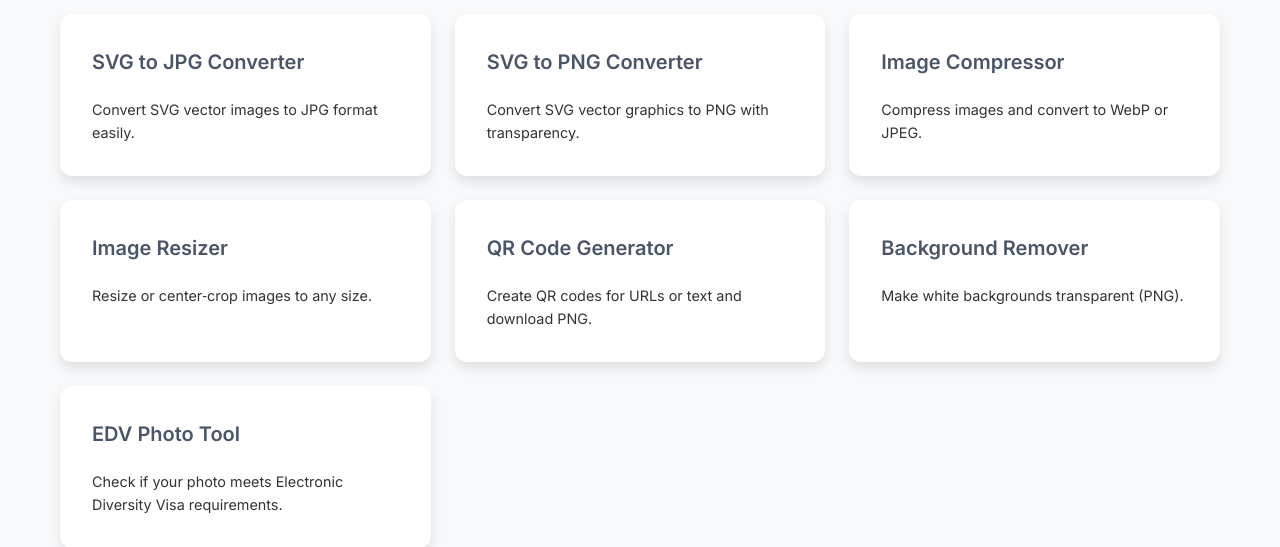
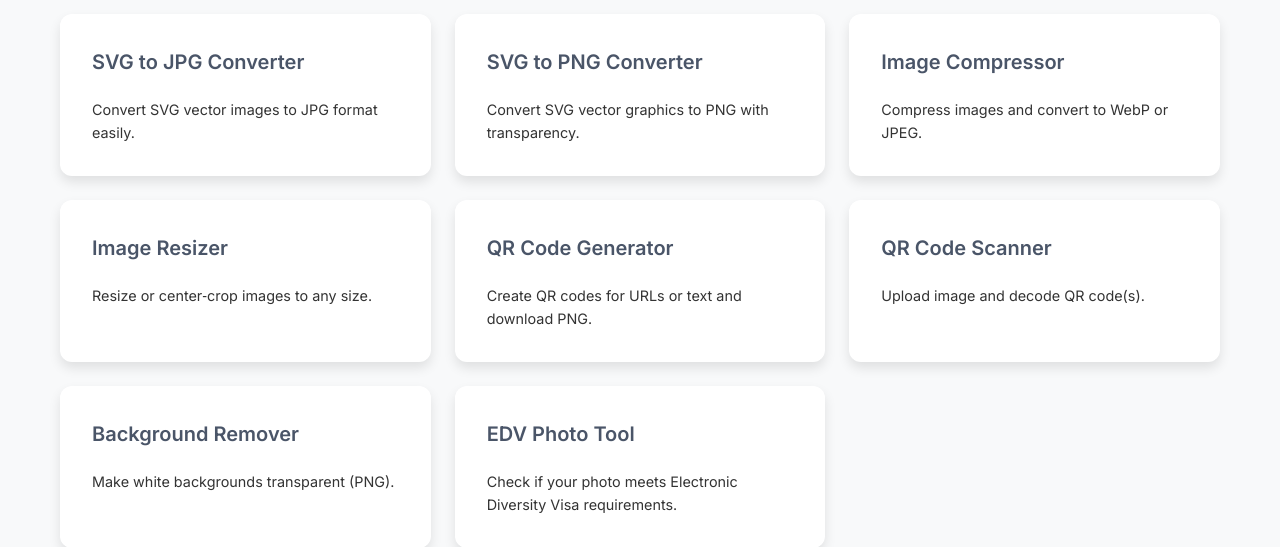
Before and after one commit to shubraj/app.shubraj.com, a Django app: page / in a window 1280 px wide. Shown: the part 2215-2762 px from the top of the page. Run offline with Django 5.2, Linux system fonts and the light colour scheme.

Commit message:
feat: add password entropy meter and fix pool calc; style dropdowns; misc tools

```diff
--- a/backend/app/templates/app/index.html
+++ b/backend/app/templates/app/index.html
@@ -160,6 +160,10 @@
                 <h3>QR Code Generator</h3>
                 <p>Create QR codes for URLs or text and download PNG.</p>
             </a>
+            <a href="{% url 'app_app:qr_code_scanner' %}" class="tool-card" title="Free QR Code Scanner">
+                <h3>QR Code Scanner</h3>
+                <p>Upload image and decode QR code(s).</p>
+            </a>
             <a href="{% url 'app_app:image_background_remover' %}" class="tool-card" title="Free Image Background Remover">
                 <h3>Background Remover</h3>
                 <p>Make white backgrounds transparent (PNG).</p>
--- a/backend/app/urls.py
+++ b/backend/app/urls.py
@@ -4,7 +4,7 @@ from .views import (
     Base64Encoder,BcryptGenerator,CloudflareEmailDecoder,ColorConverter,CSSBeautifier,
     EmailChecker,ImageColorPicker,IPaddressLookup,JSONBeautifier,MarkdownEditor,
     MD5Generator,RandomPasswordGenerator,SHAGenerator,SVGtoJPG,SVGtoPNG,
-    WhatIsMyHeaders,WordCounter,PrivacyPolicy,TermsAndConditions,DVPhotoTool,ImageCompressor,ImageResizer,URLEncoderDecoder,JWTDecoder,UUIDULIDGenerator,UnixTimestampConverter,RegexTester,TextDiffChecker,QRCodeGenerator,MarkdownHtmlConverter,ImageBackgroundRemover,CSVJSONConverter,CaseConverter,PasswordEntropy
+    WhatIsMyHeaders,WordCounter,PrivacyPolicy,TermsAndConditions,DVPhotoTool,ImageCompressor,ImageResizer,URLEncoderDecoder,JWTDecoder,UUIDULIDGenerator,UnixTimestampConverter,RegexTester,TextDiffChecker,QRCodeGenerator,MarkdownHtmlConverter,ImageBackgroundRemover,CSVJSONConverter,CaseConverter,PasswordEntropy,QRCodeScanner
 )
 
 app_name = "app_app"
@@ -31,6 +31,7 @@ urlpatterns = [
     path("csv-json-converter/",CSVJSONConverter.as_view(),name="csv_json_converter"),
     path("case-converter/",CaseConverter.as_view(),name="case_converter"),
     path("password-entropy/",PasswordEntropy.as_view(),name="password_entropy"),
+    path("qr-code-scanner/",QRCodeScanner.as_view(),name="qr_code_scanner"),
     path("svg-to-jpg/",SVGtoJPG.as_view(),name="svg_to_jpg"),
     path("sha-generator/",SHAGenerator.as_view(),name="sha_generator"),
     path("random-password-generator/",RandomPasswordGenerator.as_view(),name="random_password_generator"),
--- a/backend/app/views.py
+++ b/backend/app/views.py
@@ -8,7 +8,7 @@ from .utils.dv_tools import process_dv_image
 from django.conf import settings
 from pathlib import Path
 from .utils.image_tools import compress_image_to_target, resize_or_crop_image, remove_background_whiteish, remove_background_ai
-from .utils.qr_tools import generate_qr_png
+from .utils.qr_tools import generate_qr_png, decode_qr_image
 
 class HomePageView(TemplateView):
 
@@ -328,3 +328,23 @@ class CaseConverter(TemplateView):
 
 class PasswordEntropy(TemplateView):
     template_name = "app/password-entropy.html"
+
+class QRCodeScanner(View):
+    template_name = "app/qr-code-scanner.html"
+
+    def get(self, request):
+        return render(request, self.template_name)
+
+    def post(self, request, *args, **kwargs):
+        image_file = request.FILES.get('image')
+        if not image_file:
+            return render(request, self.template_name, {"errors": ["Please select an image with a QR code."]})
+        tmp_path = f"/tmp/{image_file.name}"
+        with open(tmp_path, 'wb') as f:
+            for chunk in image_file.chunks():
+                f.write(chunk)
+        result, success = decode_qr_image(tmp_path)
+        if not success:
+            return render(request, self.template_name, {"errors": result.get('errors', ["Failed to decode QR code."])})
+        decoded = result.get('results', [])
+        return render(request, self.template_name, {"results": decoded})
```
Also changed, not shown: backend/app/utils/qr_tools.py (+29 -0 lines).
